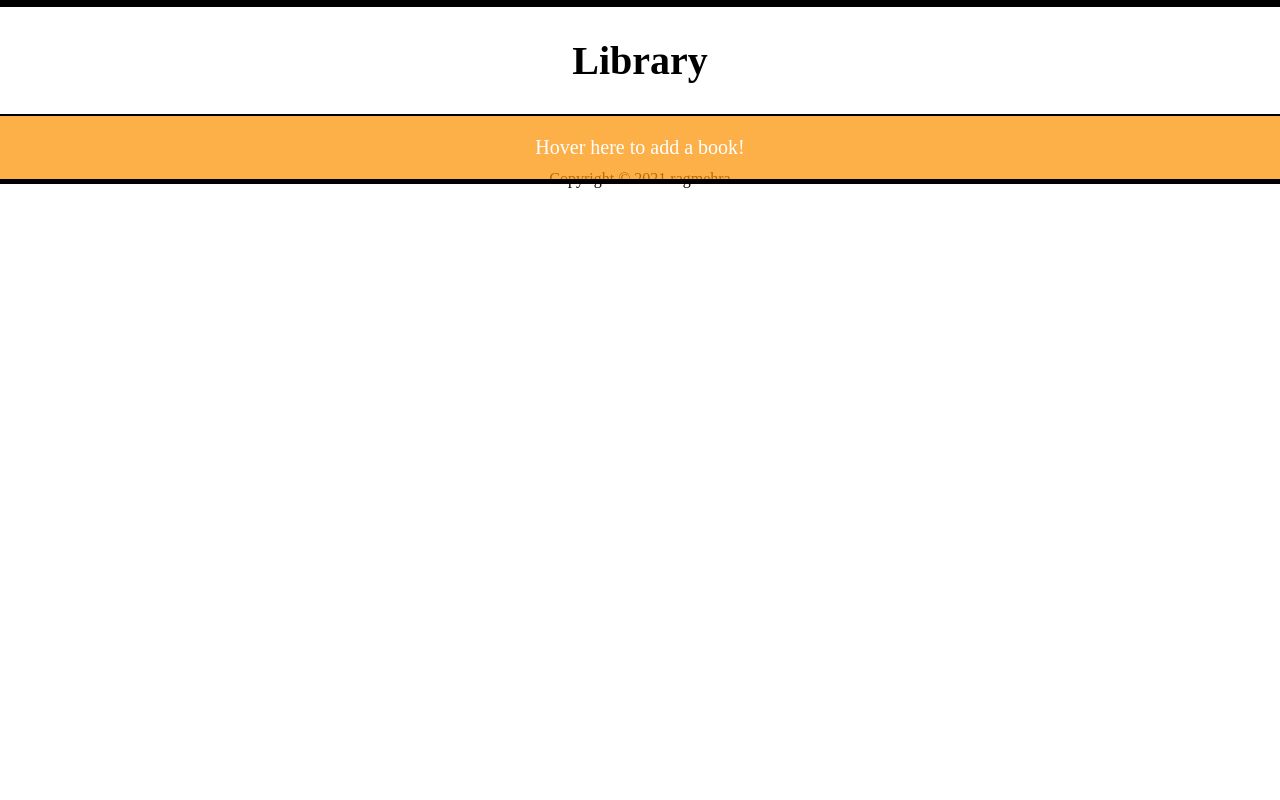
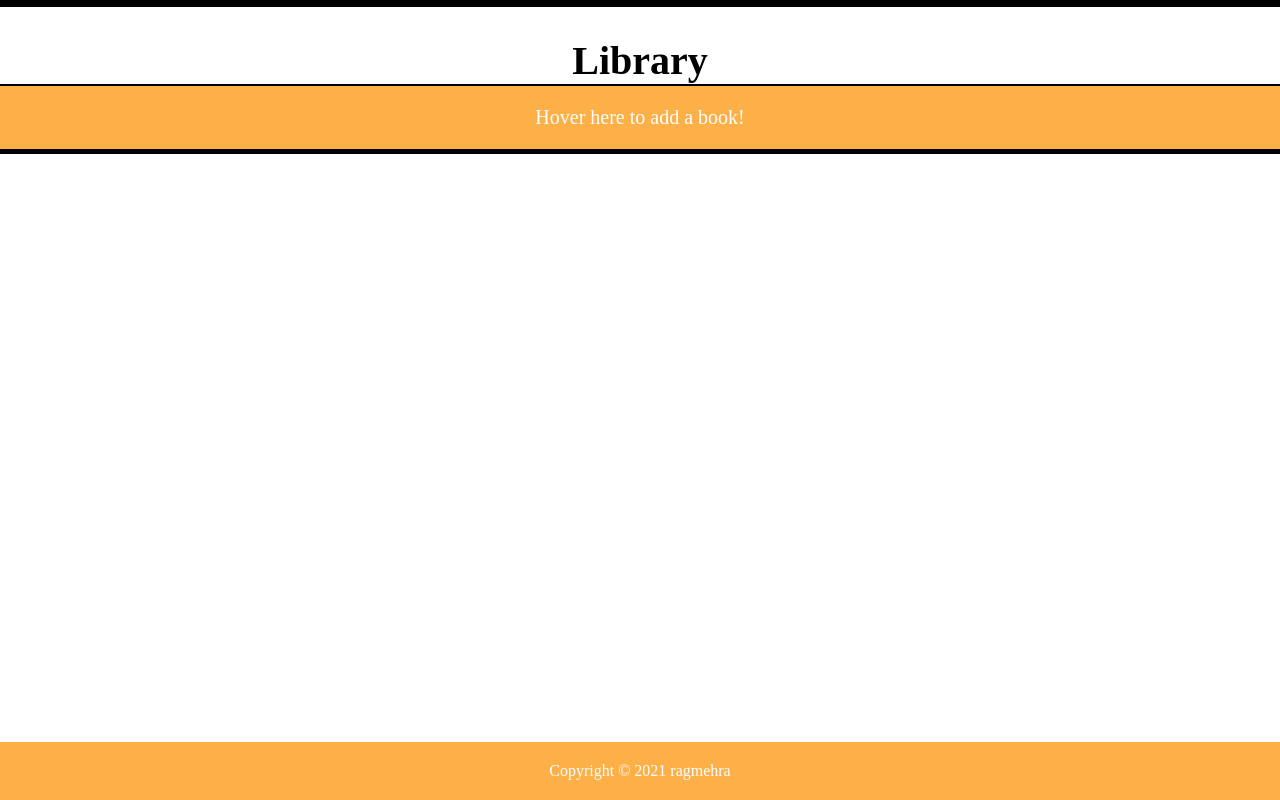
Before and after one commit to ragmehra/library, a plain HTML site: page index.html in a window 1280 px wide. Drawn offline with Linux system fonts and the light colour scheme.

Commit message:
Add orange finish to footer

```diff
--- a/style.css
+++ b/style.css
@@ -33,7 +33,7 @@ h1 {
     align-items: center;
     height: 100%;
     margin: 0;
-    padding: 30px;
+    padding-top: 30px;
 }
 
 
@@ -87,7 +87,7 @@ input[type=checkbox] {
 
 #library {
     display: flex;
-
+    flex-grow: 1;
     background: inherit;
     margin-top: 170px;
     width: 100%;
@@ -98,12 +98,12 @@ input[type=checkbox] {
 #library ol {
     display: flex;
     justify-content: center;
-    border: solid black 2px;
     align-items: center;
     gap: 50px;
     flex-wrap: wrap;
     padding: 20px;
     width: 100%;
+    height: 100%;
 
 }
 
@@ -144,3 +144,15 @@ button:hover {
 button:active {
     background: inherit;
 }
+
+footer {
+    position: fixed;
+    display: flex;
+    justify-content: center;
+    align-items: center;
+    color: white;
+    bottom: 0;
+    padding: 20px;
+    background: rgba(252, 145, 4, 0.726);
+    width: 100%;
+}
```
